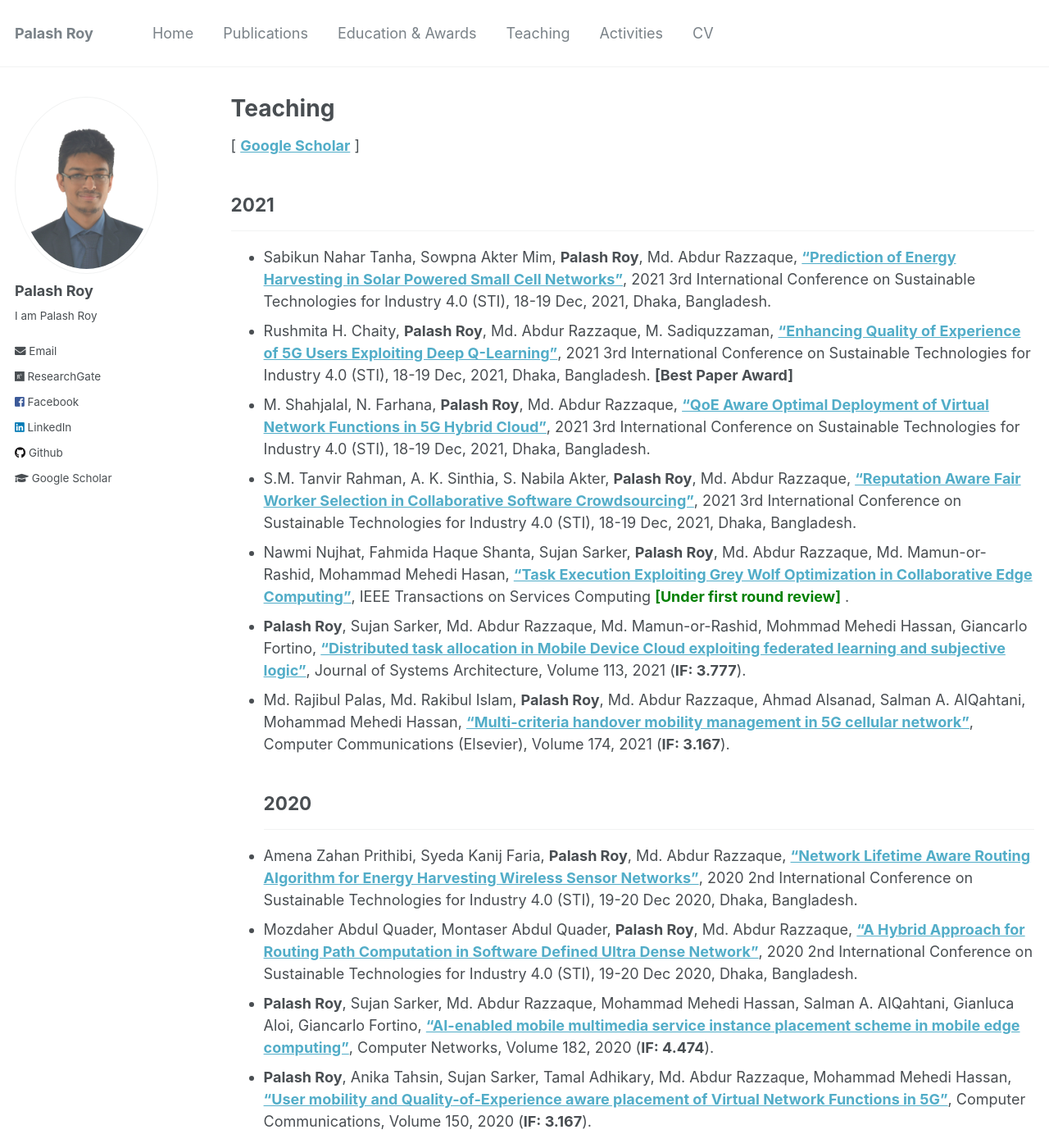
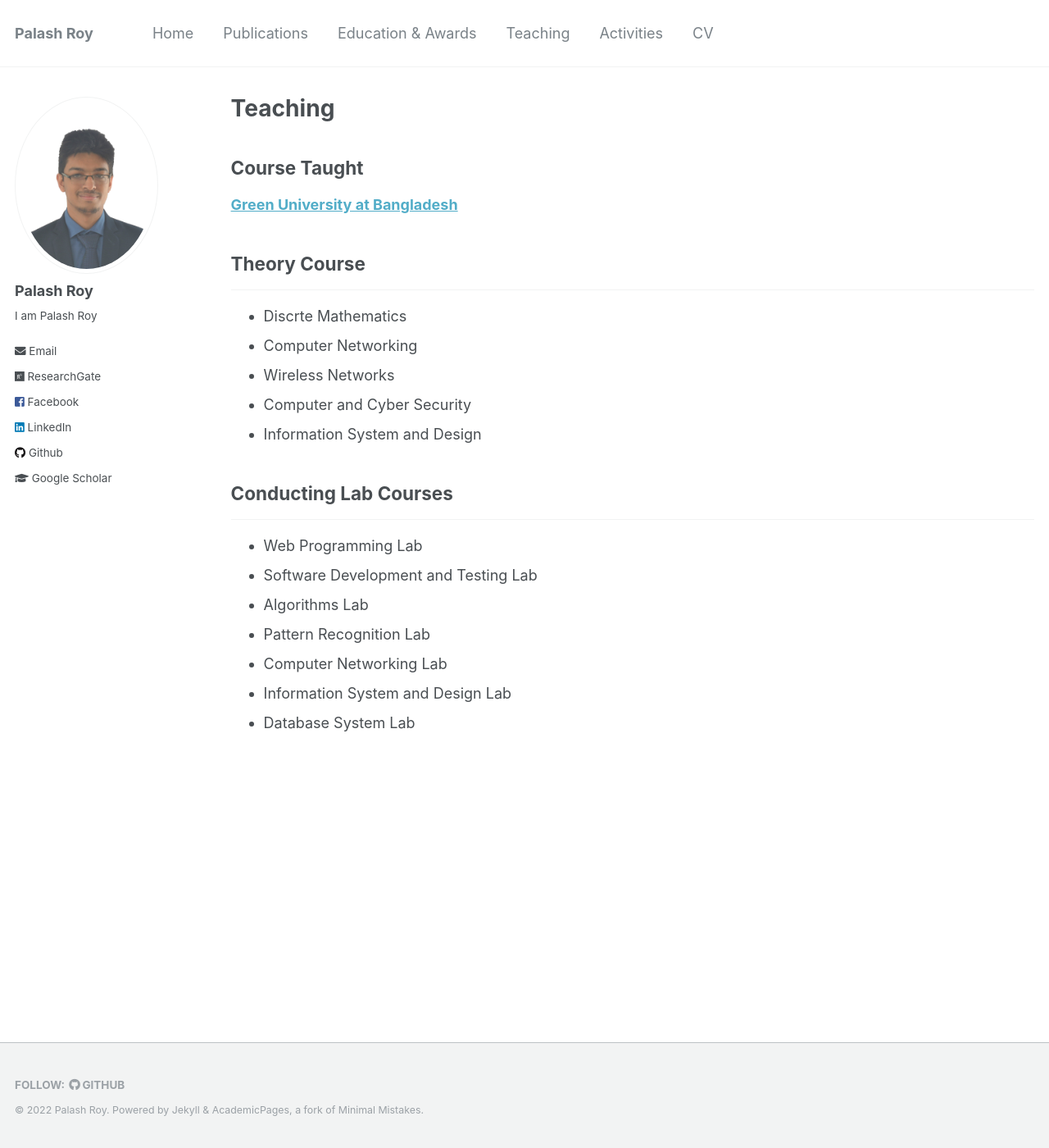
Before and after one commit to PalashRoy975/PalashRoy975.github.io, a Jekyll site: the page built from _pages/teaching.md, in a window 1280 px wide and 1400 px high. Shown: the whole window at 82% size. Built offline with Jekyll 4.4.1, drawn with Linux system fonts in a browser that asks for light colours.

Commit message:
Update teaching.md

```diff
--- a/_pages/teaching.md
+++ b/_pages/teaching.md
@@ -5,32 +5,27 @@ permalink: /teaching/
 author_profile: true
 ---
 
-[ [**Google Scholar**](https://scholar.google.com/citations?user=6YbqlUkAAAAJ&hl=en&authuser=1) ]
+## Course Taught
 
-## 2021
+[**Green University at Bangladesh**](https://green.edu.bd/)
+
+## Theory Course
 -----------
-* Sabikun Nahar Tanha, Sowpna Akter Mim, **Palash Roy**, Md. Abdur Razzaque, [**"Prediction of Energy Harvesting in Solar Powered Small Cell
-Networks"**](#), 2021 3rd International Conference on Sustainable Technologies for Industry 4.0 (STI), 18-19 Dec, 2021, Dhaka, Bangladesh.
-* Rushmita H. Chaity, **Palash Roy**, Md. Abdur Razzaque, M. Sadiquzzaman, [**"Enhancing Quality of Experience of 5G Users Exploiting Deep
-Q-Learning"**](#), 2021 3rd International Conference on Sustainable Technologies for Industry 4.0 (STI), 18-19 Dec, 2021, Dhaka, Bangladesh. **[Best Paper
-Award]**
-* M. Shahjalal, N. Farhana, **Palash Roy**, Md. Abdur Razzaque, [**"QoE Aware Optimal Deployment of Virtual Network Functions in 5G Hybrid
-Cloud"**](#), 2021 3rd International Conference on Sustainable Technologies for Industry 4.0 (STI), 18-19 Dec, 2021, Dhaka, Bangladesh.
-* S.M. Tanvir Rahman, A. K. Sinthia, S. Nabila Akter, **Palash Roy**, Md. Abdur Razzaque, [**"Reputation Aware Fair Worker Selection in Collaborative
-Software Crowdsourcing"**](#), 2021 3rd International Conference on Sustainable Technologies for Industry 4.0 (STI), 18-19 Dec, 2021, Dhaka,
-Bangladesh.
-* Nawmi Nujhat, Fahmida Haque Shanta, Sujan Sarker, **Palash Roy**, Md. Abdur Razzaque, Md. Mamun-or-Rashid, Mohammad Mehedi Hasan, [**"Task Execution Exploiting Grey Wolf Optimization in Collaborative Edge Computing"**](#), IEEE Transactions on Services Computing <span style ="color:Green"> **[Under first round review]** </span>.
-* **Palash Roy**, Sujan Sarker, Md. Abdur Razzaque, Md. Mamun-or-Rashid, Mohmmad Mehedi Hassan, Giancarlo Fortino, [**"Distributed task allocation in Mobile Device Cloud exploiting federated learning and subjective logic"**](https://www.sciencedirect.com/science/article/abs/pii/S1084804521000138), Journal of Systems Architecture, Volume 113, 2021 (**IF: 3.777**).
-* Md. Rajibul Palas, Md. Rakibul Islam, **Palash Roy**, Md. Abdur Razzaque, Ahmad Alsanad, Salman A. AlQahtani, Mohammad Mehedi Hassan, [**"Multi-criteria handover mobility management in 5G cellular network"**](https://www.sciencedirect.com/science/article/abs/pii/S014036642100164X), Computer Communications (Elsevier), Volume 174, 2021 (**IF: 3.167**).
-## 2020
+* Discrte Mathematics
+* Computer Networking
+* Wireless Networks
+* Computer and Cyber Security
+* Information System and Design
+
+
+## Conducting Lab Courses
 -----------
-* Amena Zahan Prithibi, Syeda Kanij Faria, **Palash Roy**, Md. Abdur Razzaque, [**"Network Lifetime Aware Routing Algorithm for Energy Harvesting
-Wireless Sensor Networks"**](https://ieeexplore.ieee.org/document/9350422), 2020 2nd International Conference on Sustainable Technologies for Industry 4.0 (STI), 19-20 Dec 2020, Dhaka,
-Bangladesh.
-* Mozdaher Abdul Quader, Montaser Abdul Quader, **Palash Roy**, Md. Abdur Razzaque, [**"A Hybrid Approach for Routing Path Computation in
-Software Defined Ultra Dense Network"**](https://ieeexplore.ieee.org/document/9350414), 2020 2nd International Conference on Sustainable Technologies for Industry 4.0 (STI), 19-20 Dec 2020,
-Dhaka, Bangladesh.
-* **Palash Roy**, Sujan Sarker, Md. Abdur Razzaque, Mohammad Mehedi Hassan, Salman A. AlQahtani, Gianluca Aloi, Giancarlo Fortino, [**"AI-enabled mobile multimedia service instance placement scheme in mobile edge computing"**](https://www.sciencedirect.com/science/article/abs/pii/S1389128620312160), Computer Networks, Volume 182, 2020 (**IF:  4.474**).
-* **Palash Roy**, Anika Tahsin, Sujan Sarker, Tamal Adhikary, Md. Abdur Razzaque, Mohammad Mehedi Hassan, [**"User mobility and Quality-of-Experience aware placement of Virtual Network Functions in 5G"**](https://www.sciencedirect.com/science/article/abs/pii/S0140366419314227), Computer Communications, Volume 150, 2020 (**IF:  3.167**).
+* Web Programming Lab
+* Software Development and Testing Lab
+* Algorithms Lab
+* Pattern Recognition Lab
+* Computer Networking Lab
+* Information System and Design Lab
+* Database System Lab
 
 <br/>
```
